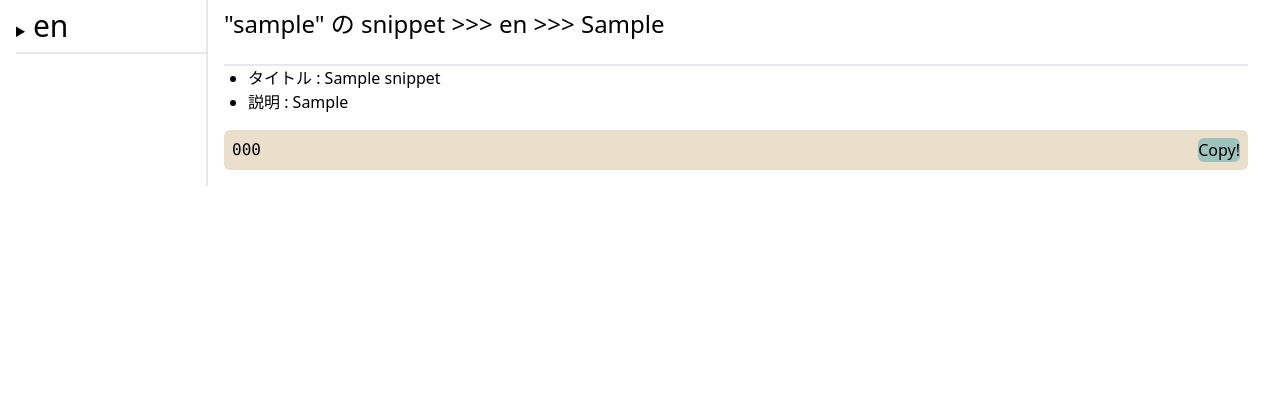
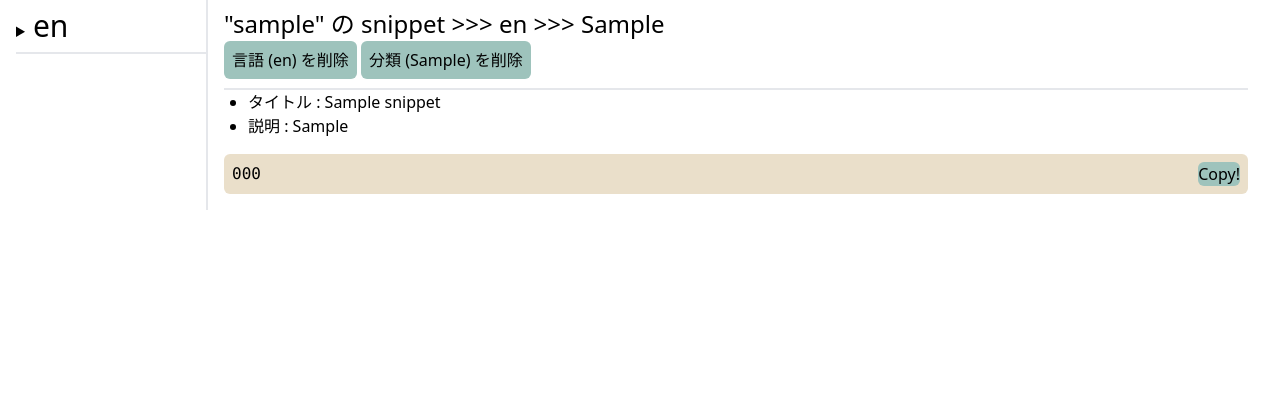
Before and after one commit to ASAP-BYAF/snippet_app, a Django app: page /snippet/list/ in a window 1280 px wide. Shown: the part 68-477 px from the top of the page. Run offline with Django 4.2, Linux system fonts and the light colour scheme; tables that the repository leaves empty hold one stand-in row (values such as "Sample post"); style sheets or scripts are compiled from the project's sources.

Commit message:
snippet_list.html を更新しました。
言語および分類を削除するためのボタンを追加しました。

```diff
--- a/templates/snippet_app/snippet_list.html
+++ b/templates/snippet_app/snippet_list.html
@@ -45,6 +45,8 @@
                     >>> <a href="{% url 'snippet_app:list' %}?person={{person.id}}&lang={{lang.id}}">{{lang.lang}}</a>
                     >>> <a href="{% url 'snippet_app:list' %}?person={{person.id}}&lang={{lang.id}}&type={{type.id}}">{{type.type}}</a>
                 </p>
+                    <a href="{% url 'snippet_app:delete_lang' pk=lang.id %}" class="bg-[#9ec3bc] p-2 rounded-md">言語 ({{lang.lang}}) を削除</a>
+                    <a href="{% url 'snippet_app:delete_type' pk=type.id %}" class="bg-[#9ec3bc] p-2 rounded-md">分類 ({{type.type}}) を削除</a>
                 {% for i_snippet in object_list %}
                 <div class="mt-4 border-t-2">
                     <ul class="ml-6 list-disc">
```
